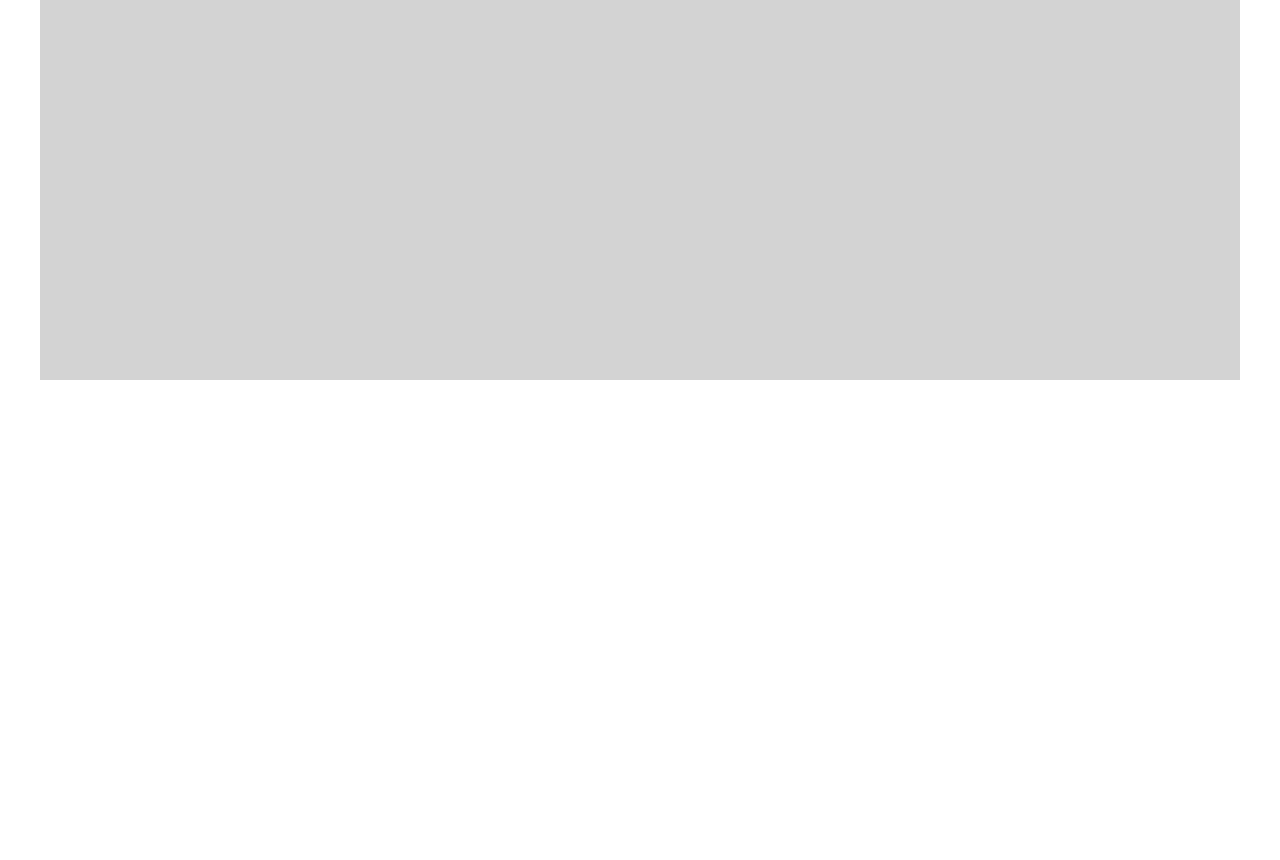
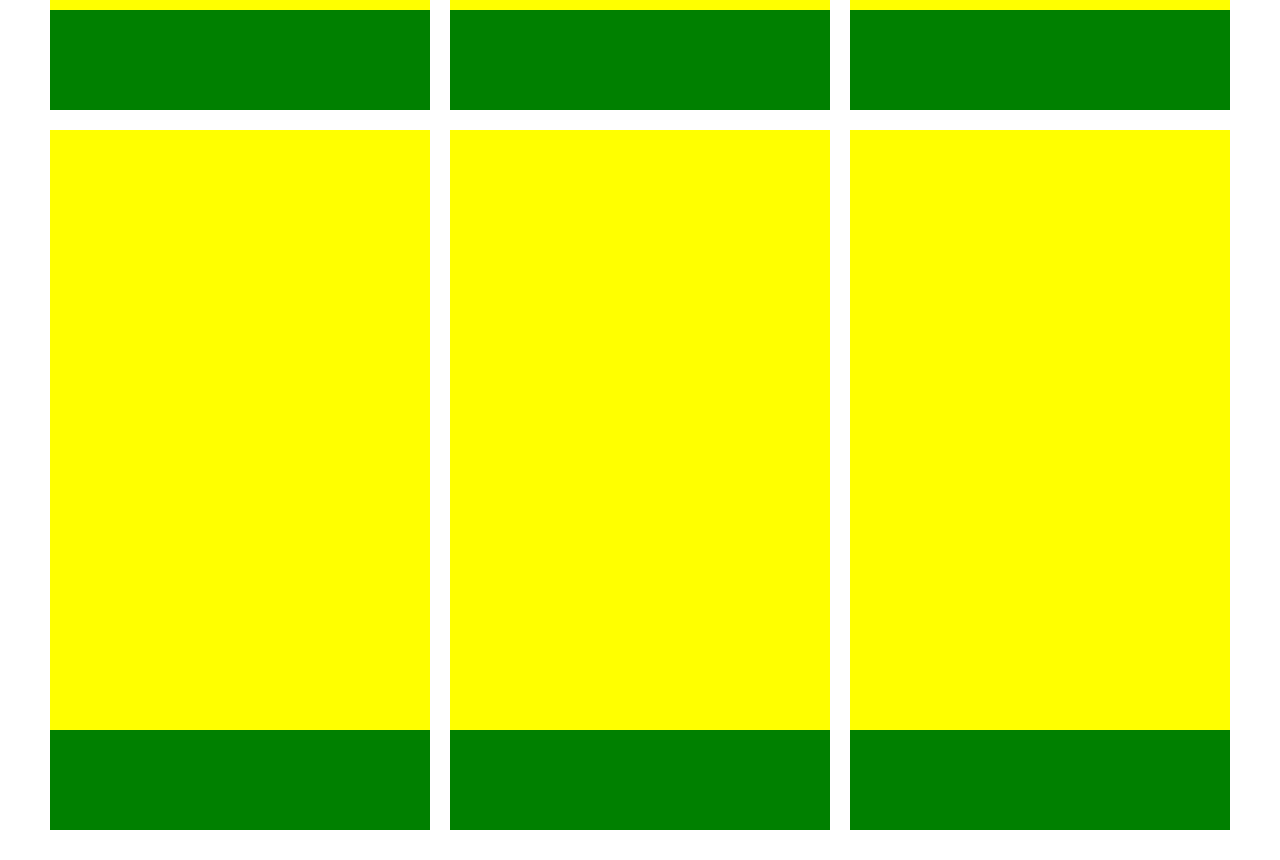
Before and after one commit to chazn3x/html-css-boolando, a plain HTML site: page index.html in a window 1280 px wide. Shown: the part 620-1480 px from the top of the page. Before the commit the page ends 1000 px from the top, so only its background shows below. Drawn offline with Linux system fonts and the light colour scheme.

Commit message:
debug struttura con tutti gli elementi

```diff
--- a/css/style.css
+++ b/css/style.css
@@ -4,30 +4,41 @@
     padding: 0;
     box-sizing: border-box;
 }
+.clearfix::after {
+    content: '';
+    display: table;
+    clear: both;
+}
 
 /* sezione prodotti */
 .container {
     width: 1200px;
-    margin: 0 auto;
+    margin: 20px auto;
 }
 /* prodotto singolo */
 .product {
-    width: calc(100% / 3);
+    width: calc(100% / 3 - 20px);
+    float: left;
+    margin: 10px;
 }
 
 
 /* +++ debug +++ */
-.debug.container {
+/* .debug.container {
     background-color: lightgrey;
     height: 1000px;
-}
+} */
 
 .debug.product {
     background-color: blue;
-    height: 600px;
+    /* height: 600px; */
 }
 .debug .box {
     background-color: yellow;
     width: 100%;
-    height: 500px;
+    height: 600px;
 }
+.debug .info-prodotto {
+    background-color: green;
+    height: 100px;
+}
--- a/index.html
+++ b/index.html
@@ -9,7 +9,7 @@
 </head>
 <body>
     <!-- prodotti -->
-    <div class="container debug">
+    <div class="container clearfix debug">
 
         <!-- singolo prodotto -->
         <div class="product debug">
@@ -27,6 +27,85 @@
         </div>
         <!-- /singolo prodotto -->
 
+        <!-- singolo prodotto -->
+        <div class="product debug">
+            <!-- box prodotto -->
+            <div class="box">
+
+            </div>
+            <!-- /box prodotto -->
+
+            <!-- informazioni prodotto -->
+            <div class="info-prodotto">
+
+            </div>
+            <!-- /informazioni prodotto -->
+        </div>
+        <!-- /singolo prodotto -->
+
+        <!-- singolo prodotto -->
+        <div class="product debug">
+            <!-- box prodotto -->
+            <div class="box">
+
+            </div>
+            <!-- /box prodotto -->
+
+            <!-- informazioni prodotto -->
+            <div class="info-prodotto">
+
+            </div>
+            <!-- /informazioni prodotto -->
+        </div>
+        <!-- /singolo prodotto -->
+
+        <!-- singolo prodotto -->
+        <div class="product debug">
+            <!-- box prodotto -->
+            <div class="box">
+
+            </div>
+            <!-- /box prodotto -->
+
+            <!-- informazioni prodotto -->
+            <div class="info-prodotto">
+
+            </div>
+            <!-- /informazioni prodotto -->
+        </div>
+        <!-- /singolo prodotto -->
+
+        <!-- singolo prodotto -->
+        <div class="product debug">
+            <!-- box prodotto -->
+            <div class="box">
+
+            </div>
+            <!-- /box prodotto -->
+
+            <!-- informazioni prodotto -->
+            <div class="info-prodotto">
+
+            </div>
+            <!-- /informazioni prodotto -->
+        </div>
+        <!-- /singolo prodotto -->
+
+        <!-- singolo prodotto -->
+        <div class="product debug">
+            <!-- box prodotto -->
+            <div class="box">
+
+            </div>
+            <!-- /box prodotto -->
+
+            <!-- informazioni prodotto -->
+            <div class="info-prodotto">
+
+            </div>
+            <!-- /informazioni prodotto -->
+        </div>
+        <!-- /singolo prodotto -->
     </div>
     <!-- /prodotti -->
 </body>
```
